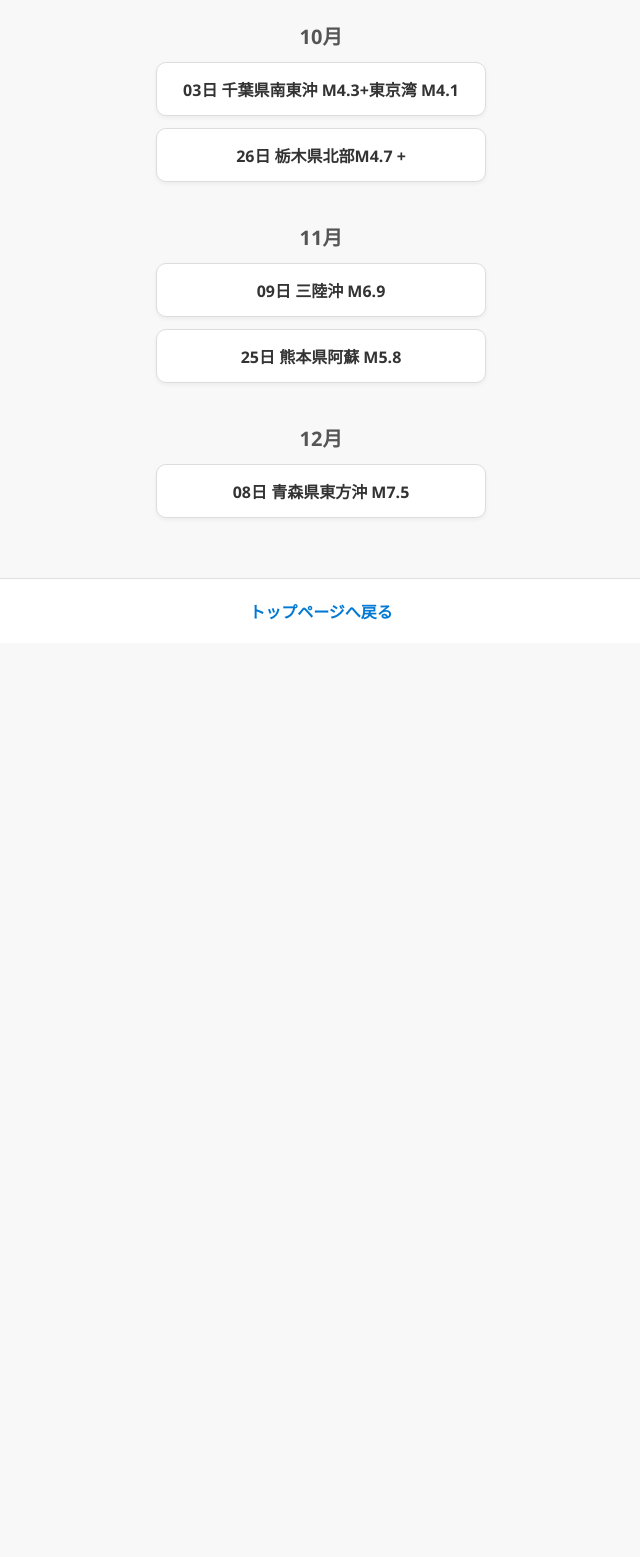
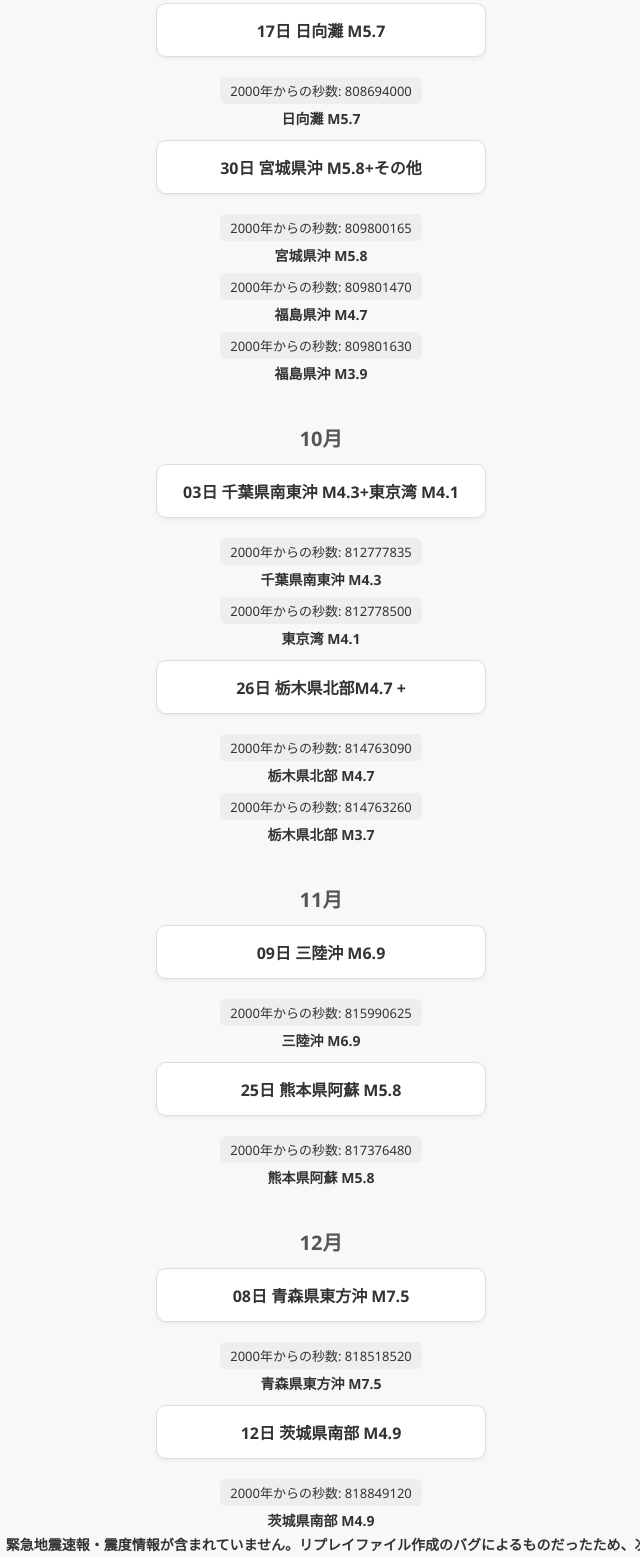
Before and after one commit to anesewo/srev-fail, a plain HTML site: page 2025.html in a window 1280 px wide. Shown: the part 499-2056 px from the top of the page, without its empty margins (319-959 px from the left). Before the commit the page ends 1142 px from the top, so only its background shows below. Drawn offline with Linux system fonts and the light colour scheme.

Commit message:
茨城県南部の追加に伴い項目追加

```diff
--- a/2025.html
+++ b/2025.html
@@ -65,23 +65,54 @@
 
   <div class="month-title">7月</div>
   <a class="item-btn" href="https://anesewo.github.io/srev-fail/download.html?https://raw.githubusercontent.com/anesewo/srev-fail/main/ファイル/2025_07_25 11_17 長崎県南西部.txt" target="_blank">25日 長崎県南西部 M4.7</a>
+  <div class="id-block" style="font-size:13px; background:#eee; display:inline-block; padding:4px 10px; border-radius:6px; margin-top:8px;">2000年からの秒数: 806725020</div>
+  <div class="id-block" style="font-size:14px; font-weight:600; margin-top:4px;">長崎県南西部 M4.7</div>
   <a class="item-btn" href="https://anesewo.github.io/srev-fail/download.html?https://raw.githubusercontent.com/anesewo/srev-fail/main/ファイル/2025_07_30 08_25 カムチャツカ半島付近.txt" target="_blank">30日 カムチャツカ半島付近 M8.8</a>
+  <div class="id-block" style="font-size:13px; background:#eee; display:inline-block; padding:4px 10px; border-radius:6px; margin-top:8px;">2000年からの秒数: 807146890</div>
+  <div class="id-block" style="font-size:14px; font-weight:600; margin-top:4px;">カムチャツカ半島付近 M8.8</div>
 
   <div class="month-title">8月</div>
   <a class="item-btn" href="https://anesewo.github.io/srev-fail/download.html?https://raw.githubusercontent.com/anesewo/srev-fail/main/ファイル/2025_08_17 06_13 日向灘.txt" target="_blank">17日 日向灘 M5.7</a>
+  <div class="id-block" style="font-size:13px; background:#eee; display:inline-block; padding:4px 10px; border-radius:6px; margin-top:8px;">2000年からの秒数: 808694000</div>
+  <div class="id-block" style="font-size:14px; font-weight:600; margin-top:4px;">日向灘 M5.7</div>
   <a class="item-btn" href="https://anesewo.github.io/srev-fail/download.html?https://raw.githubusercontent.com/anesewo/srev-fail/main/ファイル/2025_08_30 01_29 宮城県沖.txt" target="_blank">30日 宮城県沖 M5.8+その他</a>
+  <div class="id-block" style="font-size:13px; background:#eee; display:inline-block; padding:4px 10px; border-radius:6px; margin-top:8px;">2000年からの秒数: 809800165</div>
+  <div class="id-block" style="font-size:14px; font-weight:600; margin-top:4px;">宮城県沖 M5.8</div>
+  <div class="id-block" style="font-size:13px; background:#eee; display:inline-block; padding:4px 10px; border-radius:6px; margin-top:8px;">2000年からの秒数: 809801470</div>
+  <div class="id-block" style="font-size:14px; font-weight:600; margin-top:4px;">福島県沖 M4.7</div>
+  <div class="id-block" style="font-size:13px; background:#eee; display:inline-block; padding:4px 10px; border-radius:6px; margin-top:8px;">2000年からの秒数: 809801630</div>
+  <div class="id-block" style="font-size:14px; font-weight:600; margin-top:4px;">福島県沖 M3.9</div>
 
   <div class="month-title">10月</div>
   <a class="item-btn" href="https://anesewo.github.io/srev-fail/download.html?https://raw.githubusercontent.com/anesewo/srev-fail/main/ファイル/2025_10_03 千葉県南東沖+東京湾.txt" target="_blank">03日 千葉県南東沖 M4.3+東京湾 M4.1</a>
+  <div class="id-block" style="font-size:13px; background:#eee; display:inline-block; padding:4px 10px; border-radius:6px; margin-top:8px;">2000年からの秒数: 812777835</div>
+  <div class="id-block" style="font-size:14px; font-weight:600; margin-top:4px;">千葉県南東沖 M4.3</div>
+  <div class="id-block" style="font-size:13px; background:#eee; display:inline-block; padding:4px 10px; border-radius:6px; margin-top:8px;">2000年からの秒数: 812778500</div>
+  <div class="id-block" style="font-size:14px; font-weight:600; margin-top:4px;">東京湾 M4.1</div>
   <a class="item-btn" href="https://anesewo.github.io/srev-fail/download.html?https://raw.githubusercontent.com/anesewo/srev-fail/main/ファイル/2025_10_26 12_04 栃木県北部+栃木県南部.txt" target="_blank">26日 栃木県北部M4.7 +</a>
+  <div class="id-block" style="font-size:13px; background:#eee; display:inline-block; padding:4px 10px; border-radius:6px; margin-top:8px;">2000年からの秒数: 814763090</div>
+  <div class="id-block" style="font-size:14px; font-weight:600; margin-top:4px;">栃木県北部 M4.7</div>
+  <div class="id-block" style="font-size:13px; background:#eee; display:inline-block; padding:4px 10px; border-radius:6px; margin-top:8px;">2000年からの秒数: 814763260</div>
+  <div class="id-block" style="font-size:14px; font-weight:600; margin-top:4px;">栃木県北部 M3.7</div>
 
   <div class="month-title">11月</div>
   <a class="item-btn" href="https://anesewo.github.io/srev-fail/download.html?https://raw.githubusercontent.com/anesewo/srev-fail/main/ファイル/2025_11_09 17_03 三陸沖.txt" target="_blank">09日 三陸沖 M6.9</a>
+  <div class="id-block" style="font-size:13px; background:#eee; display:inline-block; padding:4px 10px; border-radius:6px; margin-top:8px;">2000年からの秒数: 815990625</div>
+  <div class="id-block" style="font-size:14px; font-weight:600; margin-top:4px;">三陸沖 M6.9</div>
   <a class="item-btn" href="https://anesewo.github.io/srev-fail/download.html?https://raw.githubusercontent.com/anesewo/srev-fail/main/ファイル/2025_11_25 18_01 熊本県阿蘇地方.txt" target="_blank">25日 熊本県阿蘇 M5.8</a>
+  <div class="id-block" style="font-size:13px; background:#eee; display:inline-block; padding:4px 10px; border-radius:6px; margin-top:8px;">2000年からの秒数: 817376480</div>
+  <div class="id-block" style="font-size:14px; font-weight:600; margin-top:4px;">熊本県阿蘇 M5.8</div>
 
 
   <div class="month-title">12月</div>
   <a class="item-btn" href="https://anesewo.github.io/srev-fail/download.html?https://raw.githubusercontent.com/anesewo/srev-fail/main/ファイル/2025_12_08 23_15 青森県東方沖.txt" target="_blank">08日 青森県東方沖 M7.5</a>
+  <div class="id-block" style="font-size:13px; background:#eee; display:inline-block; padding:4px 10px; border-radius:6px; margin-top:8px;">2000年からの秒数: 818518520</div>
+  <div class="id-block" style="font-size:14px; font-weight:600; margin-top:4px;">青森県東方沖 M7.5</div>
+
+  <a class="item-btn" href="https://anesewo.github.io/srev-fail/download.html?https://raw.githubusercontent.com/anesewo/srev-fail/main/ファイル/2025_12_12 19_05 茨城県南部.txt" target="_blank">12日 茨城県南部 M4.9</a>
+  <div class="id-block" style="font-size:13px; background:#eee; display:inline-block; padding:4px 10px; border-radius:6px; margin-top:8px;">2000年からの秒数: 818849120</div>
+  <div class="id-block" style="font-size:14px; font-weight:600; margin-top:4px;">茨城県南部 M4.9</div>
+  <div class="id-block" style="font-size:14px; font-weight:600; margin-top:4px;">※こちらの都合により、緊急地震速報・震度情報が含まれていません。リプレイファイル作成のバグによるものだったため、次回以降修正されます。</div>
 
   <footer>
     <a href="https://anesewo.github.io/srev-fail">トップページへ戻る</a>
```
